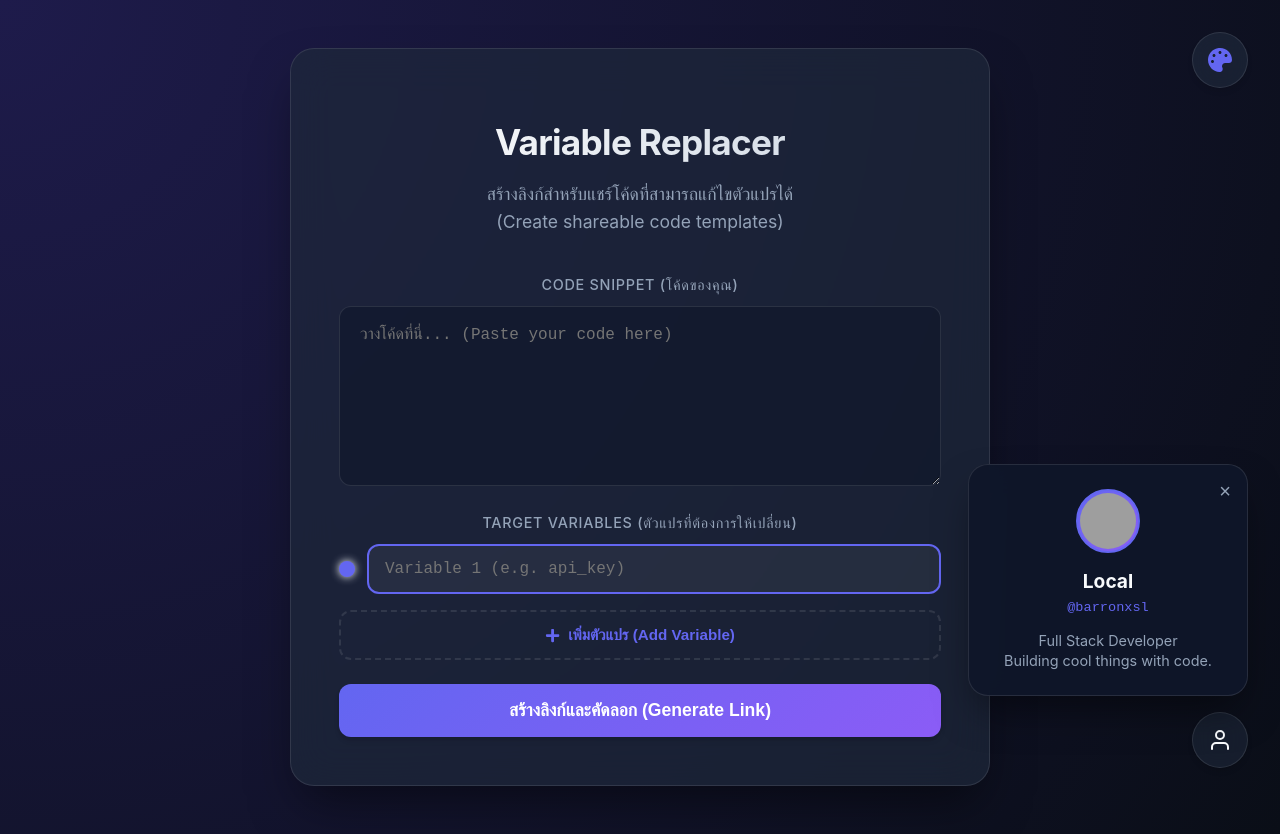
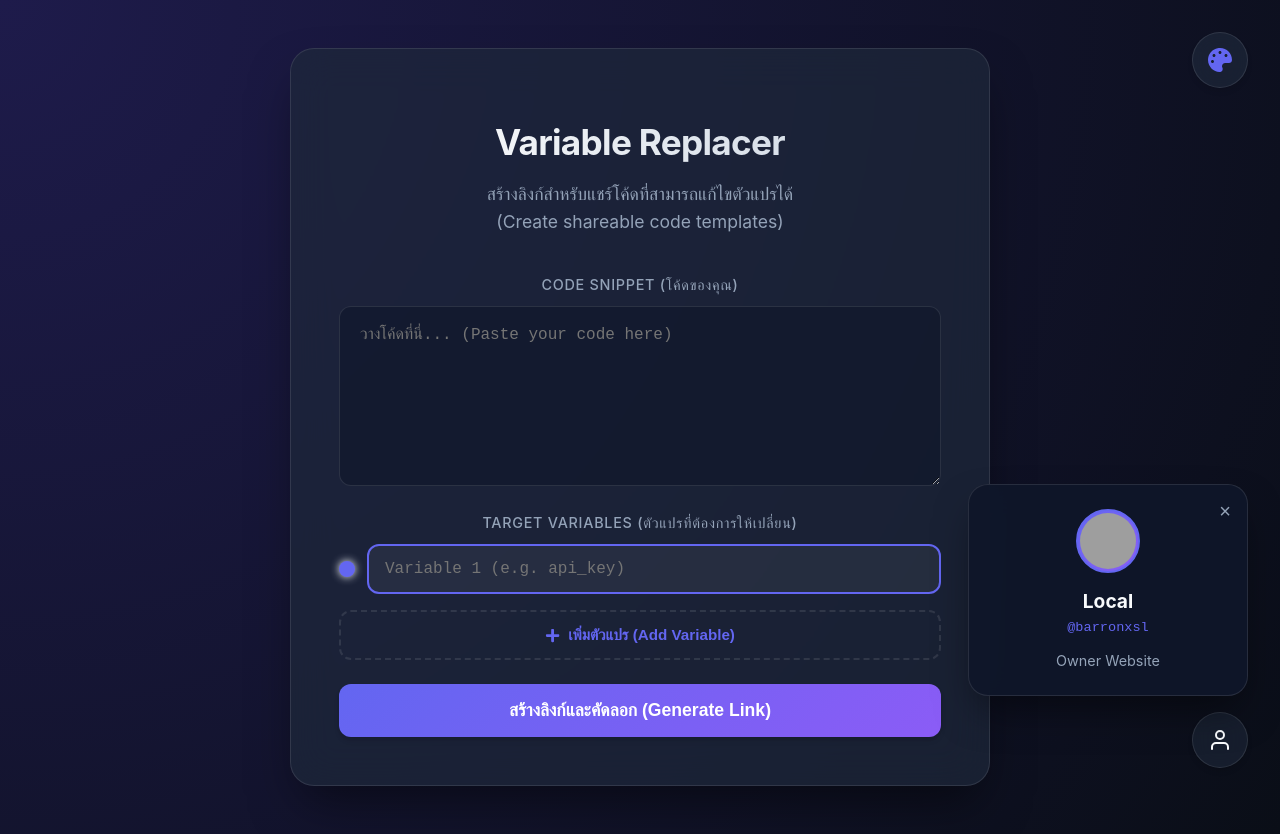
Before and after one commit to LOCAL2/auto-variable, a React (Vite) app: page / in a window 1280 px wide. Both pictures are taken after a click on the button 1220 px from the left and 740 px from the top of the page. Built offline with nearby package versions, Linux system fonts and the light colour scheme; grey boxes are pictures that could not be loaded.

Commit message:
second update

```diff
--- a/src/components/CreditModal.jsx
+++ b/src/components/CreditModal.jsx
@@ -16,7 +16,7 @@ const CreditModal = ({ isOpen, onClose }) => {
 
                 <div className="profile-avatar-small">
                     <img
-                        src="https://cdn.discordapp.com/avatars/331409786394836992/0a5d881605e2c49d49820140822d7d53.png?size=1024"
+                        src="https://cdn.discordapp.com/avatars/1195754440955793442/337c3115ee427d5f8bccbaf16cb19a8d.png?size=1024"
                         alt="Local"
                         style={{ width: '100%', height: '100%', borderRadius: '50%' }}
                     />
@@ -26,8 +26,7 @@ const CreditModal = ({ isOpen, onClose }) => {
                     <h2 className="profile-name-small">Local</h2>
                     <p className="profile-handle-small">@barronxsl</p>
                     <p className="profile-bio-small">
-                        Full Stack Developer<br />
-                        Building cool things with code.
+                        Owner Website
                     </p>
                 </div>
             </div>
```
